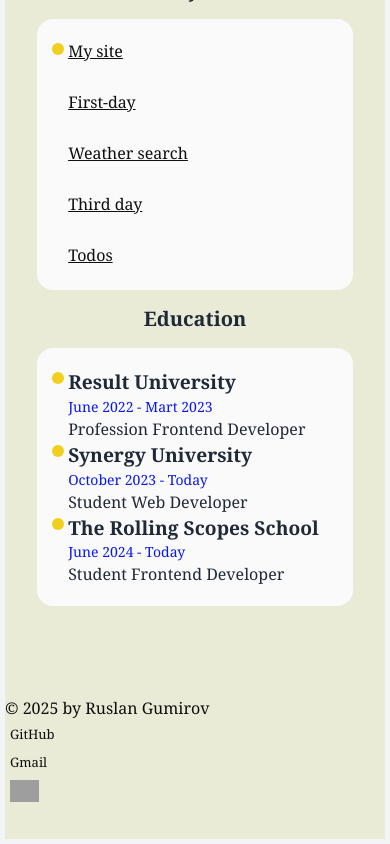
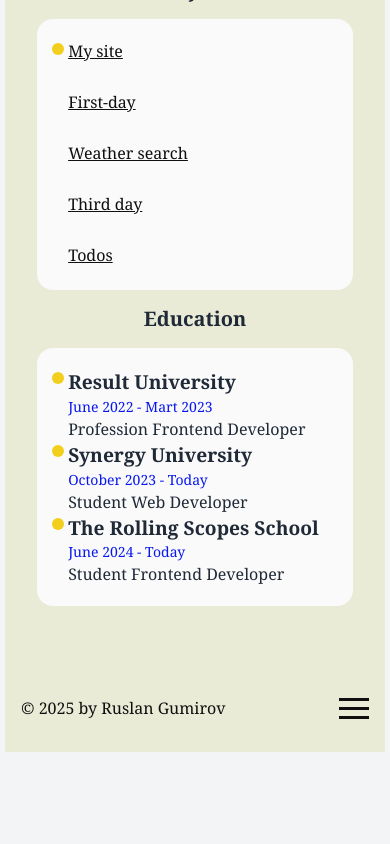
Before and after one commit to gumirus/about_me, a React (Vite) app: page / in a window 390 px wide. Shown: the part 643-1487 px from the top of the page. After the commit the page ends 1400 px from the top, so only its background shows below. Built offline with nearby package versions, Linux system fonts and the light colour scheme; grey boxes are pictures that could not be loaded.

Commit message:
add footer @media 750 hamburger

```diff
--- a/src/components/Footer.jsx
+++ b/src/components/Footer.jsx
@@ -1,9 +1,57 @@
+import { useState, useEffect } from 'react'
+
 export default function Footer() {
+  const [isMenuOpen, setIsMenuOpen] = useState(false)
+  const [isMobile, setIsMobile] = useState(false)
+
+  useEffect(() => {
+    const checkMobile = () => setIsMobile(window.innerWidth <= 750)
+    checkMobile()
+    window.addEventListener('resize', checkMobile)
+    return () => window.removeEventListener('resize', checkMobile)
+  }, [])
+
+  useEffect(() => {
+    const handleClickOutside = (e) => {
+      if (isMenuOpen && !e.target.closest('footer')) {
+        setIsMenuOpen(false)
+      }
+    }
+    document.addEventListener('click', handleClickOutside)
+    return () => document.removeEventListener('click', handleClickOutside)
+  }, [isMenuOpen])
+
   return (
     <footer className="footer-content" id="contacts">
-      <span>© 2025 by Ruslan Gumirov</span>
-      <ul className="contact-list">
+      <div className="footer-mobile-container">
+        <span className="copyright">© 2025 by Ruslan Gumirov</span>
+
+        {isMobile && (
+          <button
+            className={`hamburger ${isMenuOpen ? 'open' : ''}`}
+            onClick={(e) => {
+              e.stopPropagation()
+              setIsMenuOpen(!isMenuOpen)
+            }}
+            aria-label="Contacts menu"
+            aria-expanded={isMenuOpen}
+          >
+            <span className="hamburger-line"></span>
+            <span className="hamburger-line"></span>
+            <span className="hamburger-line"></span>
+          </button>
+        )}
+      </div>
+
+      <ul
+        className={`contact-list ${isMobile ? 'mobile-menu' : ''} ${
+          isMenuOpen ? 'open' : ''
+        }`}
+        aria-hidden={!isMenuOpen}
+      >
         <li>
+          {' '}
+          {/* Добавлен недостающий li */}
           <a className="link" href="https://github.com/gumirus">
             GitHub
           </a>
--- a/src/index.css
+++ b/src/index.css
@@ -263,6 +263,57 @@
     flex-direction: column;
     align-items: start;
   }
+
+  .contact-list.mobile-menu {
+    @apply hidden absolute bottom-full left-0 mb-2 bg-[var(--main-bg)]
+           shadow-lg rounded-lg p-4 flex-col gap-3 z-50 items-start;
+    width: 95%;
+    margin-left: 2.5%;
+    animation: slideFromLeft 0.3s ease;
+  }
+
+  .footer-content {
+    @apply flex-col gap-2 relative;
+  }
+
+  .footer-mobile-container {
+    @apply w-full flex justify-between items-center px-4;
+  }
+
+  .contact-list.mobile-menu {
+    @apply hidden absolute bottom-full right-4 left-4 mb-2 bg-[var(--main-bg)]
+           shadow-lg rounded-lg p-4 flex-col gap-3 z-50;
+    animation: slideUp 0.3s ease;
+  }
+
+  .contact-list.mobile-menu.open {
+    @apply flex;
+  }
+
+  @keyframes slideFromLeft {
+    from {
+      opacity: 0;
+      transform: translateX(-20px);
+    }
+    to {
+      opacity: 1;
+      transform: translateX(0);
+    }
+  }
+
+  .hamburger {
+    @apply static;
+  }
+
+}
+
+.section-info {
+  @media (max-width: 750px) {
+    min-width: 95%;
+    max-width: 95%;
+    margin: 10px auto;
+    padding: 20px 15px;
+  }
 }
 
 .greetings-bold-line {
@@ -362,3 +413,8 @@
     display: none;
   }
 }
+
+.contact-list.mobile-menu {
+  max-height: 70vh;
+  overflow-y: auto;
+}
```
